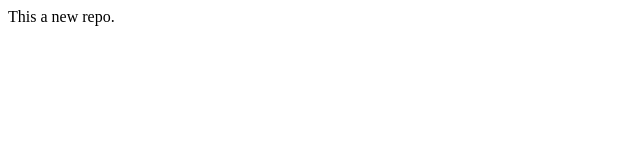
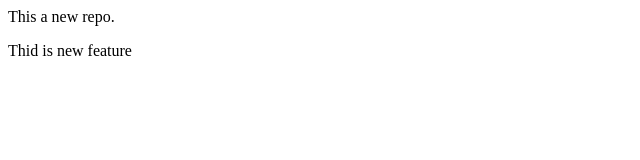
Before and after one commit to kshitijmorshiya/Kshitij---First-Repo, a plain HTML site: page LocalRepo/index.html in a window 1280 px wide. Shown: the whole page, without its empty margins (0-640 px from the left). Drawn offline with Linux system fonts and the light colour scheme.

Commit message:
Add new feature

```diff
--- a/LocalRepo/index.html
+++ b/LocalRepo/index.html
@@ -1 +1,2 @@
 <p>This a new repo.</p>
+<p>Thid is new feature</p>
```
